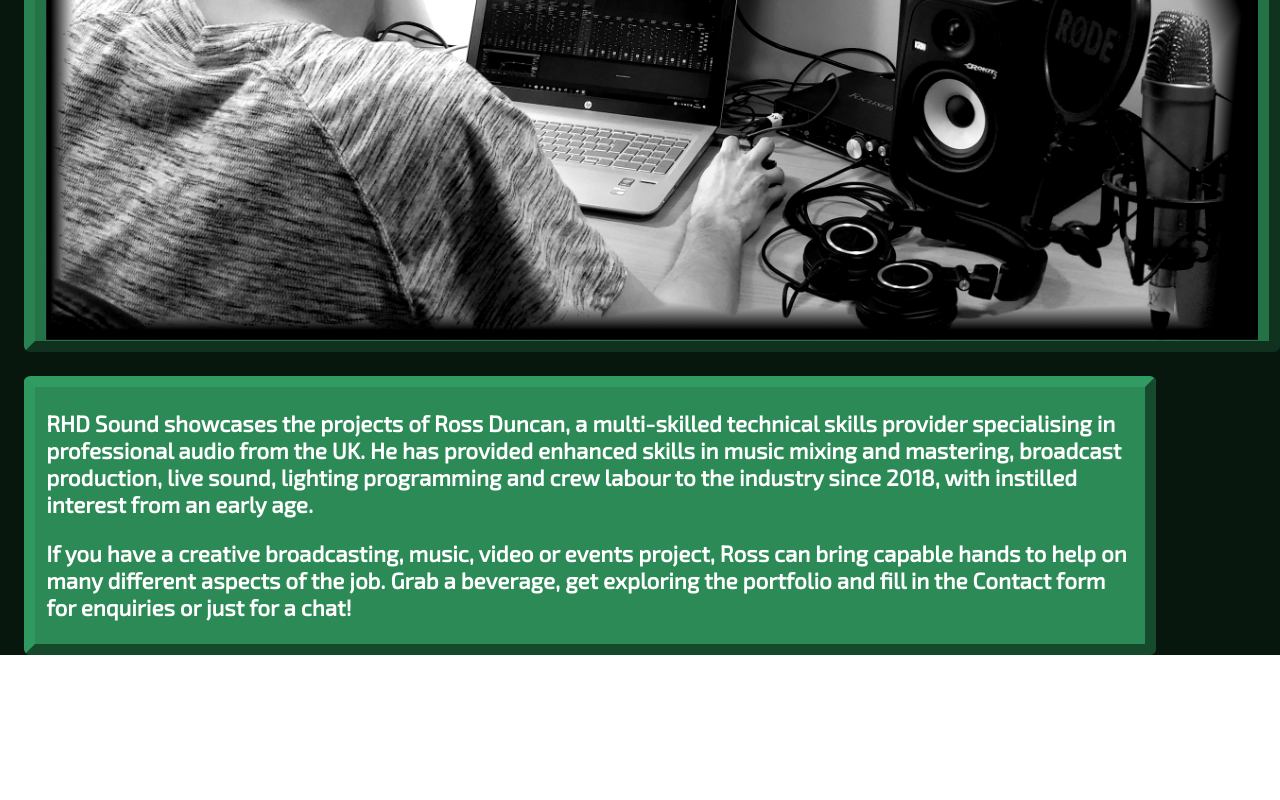
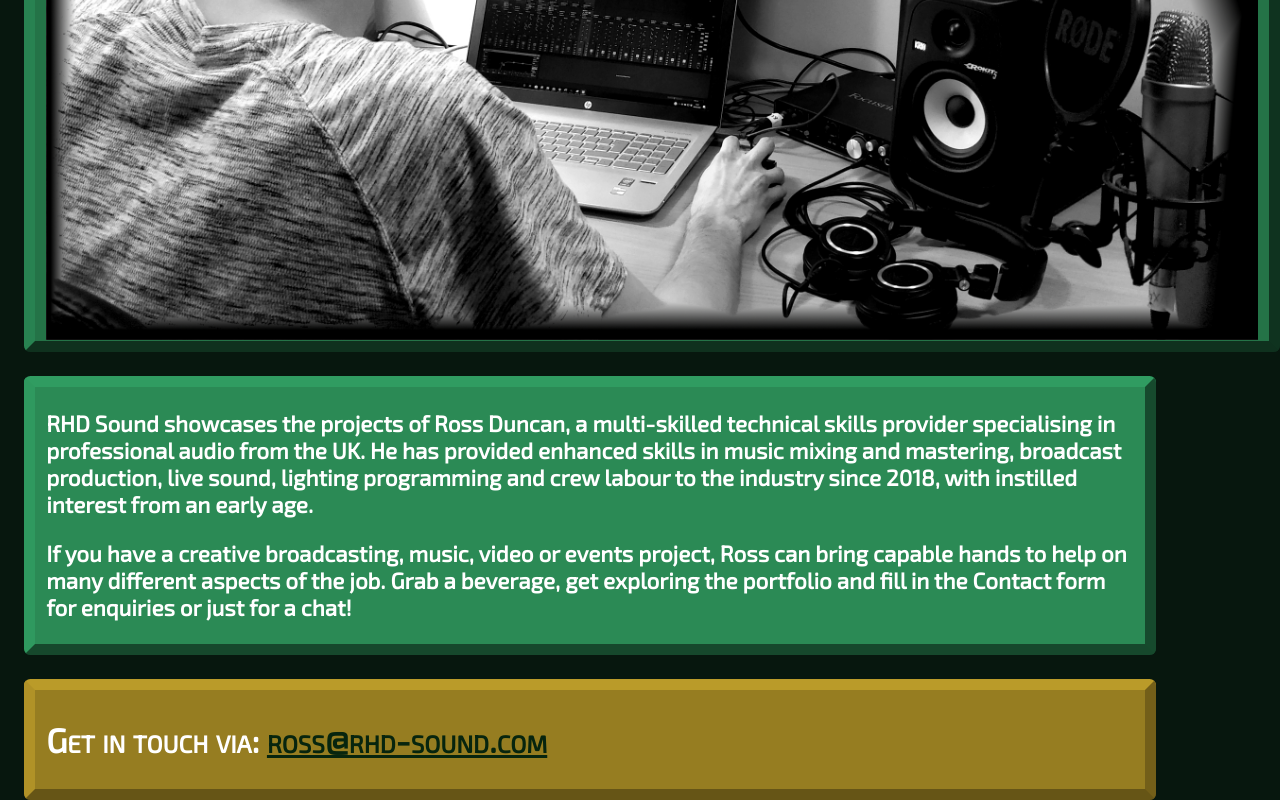
Before and after one commit to rosshughduncan/RHD-Sound-Website, a React (Create React App) app in the folder rhd-sound-website/: page / in a window 1280 px wide. Shown: the part 875-1675 px from the top of the page. Before the commit the page ends 1530 px from the top, so only its background shows below. Built offline with nearby package versions, Linux system fonts and the light colour scheme.

Commit message:
Contact text working

```diff
--- a/rhd-sound-website/src/App.js
+++ b/rhd-sound-website/src/App.js
@@ -4,7 +4,6 @@ import React, { Component } from 'react';
 import MainBody from './components/MainBody';
 import HeaderBar from './components/HeaderBar';
 import SectionBar from './components/SectionBar';
-import Contact from './components/Contact';
 
 class App extends Component {
   state = {
@@ -166,7 +165,6 @@ class App extends Component {
           buttonClicked={this.sectionBarClickHander}
         />
         <MainBody pageStates={this.state.pageStatuses}/>
-        <Contact/>
       </div>
     );
   };
--- a/rhd-sound-website/src/components/Contact.js
+++ b/rhd-sound-website/src/components/Contact.js
@@ -5,55 +5,27 @@ export default class Contact extends Component {
     items = [
         Item(
             <div>
-                <h1>Contact</h1>
-            </div>
-        ),
-        Item(
-            <div>
-                Get in touch via: <a
-                    href={"mailto:ross@rhd-sound.com"}
-                >
-                        ross@rhd-sound.com
-                </a>
+                <h2>
+                    Get in touch via: <a
+                        href={"mailto:ross@rhd-sound.com"}
+                    >
+                            ross@rhd-sound.com
+                    </a>
+                </h2>
             </div>
         )
     ];
 
     render() {
-        // Sendinblue transactional emails API section
-
-        // // Use Sendinblue library
-        // //const SibApiV3Sdk = require('sib-api-v3-sdk');
-        // let defaultClient = SibApiV3Sdk.ApiClient.instance;
-
-        // // Instantiate Sendinblue client
-        // let apiKey = defaultClient.authentications['api-key'];
-        // apiKey.apiKey = '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';
-        // let apiInstance = new SibApiV3Sdk.TransactionalEmailsApi();
-        // let smtpEmailToSend = new SibApiV3Sdk.SendSmtpEmail();
-
-        // // Email details
-        // smtpEmailToSend.subject = "Website Enquiry";
-        // smtpEmailToSend.sender = 'ross.hugh.duncan@gmail.com';
-        // smtpEmailToSend.to = 'ross@rhd-sound.com';
-        // smtpEmailToSend.replyTo = 'ross.hugh.duncan@gmail.com';
-        // smtpEmailToSend.htmlContent = "<html><body>This is a test message with <b>a bold section.</b></body></html>";
-
-        // apiInstance.sendTransacEmail(smtpEmailToSend).then((data) => {
-        //     console.log(`API successfully called. Data returned: ${JSON.stringify(data)}`);
-        // }, (error) => {
-        //     console.log(`Error occurred: ${error}`);
-        // })
-
         return (
             <div>
                 {
                     renderElementDiv(
                         this.items,
-                        ['Contact1', 'Contact2'],
-                        true,
-                        [-1],
-                        2
+                        ['Contact1'],
+                        { showing: true },
+                        this.props.colourClassCounter,
+                        this.props.numColumns
                     )
                 }
             </div>
--- a/rhd-sound-website/src/components/MainBody.js
+++ b/rhd-sound-website/src/components/MainBody.js
@@ -7,6 +7,7 @@ import PortfolioBroadcasting from '../elements/Portfolio/PortfolioBroadcasting';
 import Welcome from '../elements/Welcome';
 import About from '../elements/About';
 import Portfolio from "../elements/Portfolio";
+import Contact from "./Contact";
 
 export default class MainBody extends Component {
     noOfColumns = 2;
@@ -25,6 +26,10 @@ export default class MainBody extends Component {
     };
 
     currentColourClass = [-1];
+
+    // resetCurrentColourClass = () => {
+    //     this.currentColourClass[0] = -1;
+    // }
 
     render() {
         return (
@@ -70,6 +75,11 @@ export default class MainBody extends Component {
                     colourClassCounter={this.currentColourClass}
                     numColumns={this.noOfColumns}
                 />
+                {/* {this.resetCurrentColourClass()} */}
+                <Contact
+                    colourClassCounter={this.currentColourClass}
+                    numColumns={this.noOfColumns}
+                />
             </div>
         );
     };
--- a/rhd-sound-website/src/global/GlobalFunctions.js
+++ b/rhd-sound-website/src/global/GlobalFunctions.js
@@ -35,6 +35,8 @@ export const renderElementDiv = (items, cssColourClasses, showFlag,
     };
 
     const getElements = (items) => {
+        console.log(items);
+
         // Creates the animated div for every element on the page
         const getCSSTransition = (currentItem, index, isFullWidth) => {
             // Set up the classes for the element
```
Also changed, not shown: rhd-sound-website/unused/SendinblueApiSection.js (added, +24 -0 lines).
